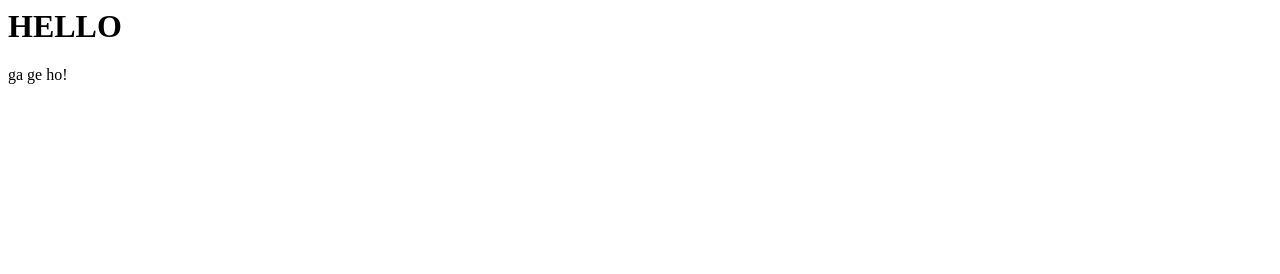
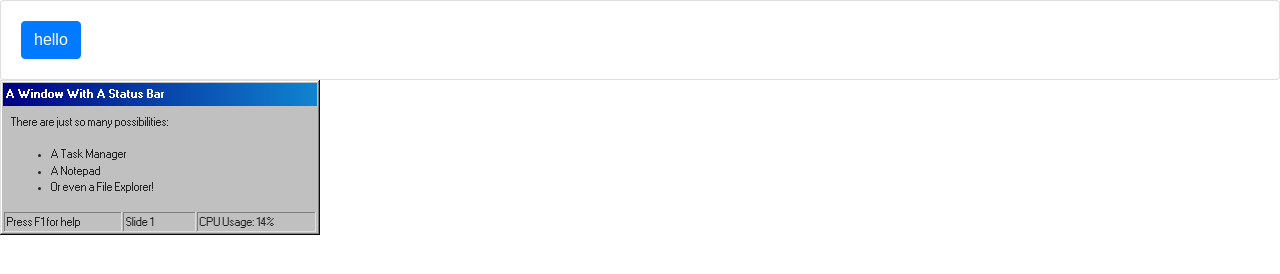
Before and after one commit to zbryikt/xinmeti-final, a plain HTML site: page index.html in a window 1280 px wide. Drawn offline with nearby package versions, Linux system fonts and the light colour scheme.

Commit message:
add 98.css and bootstrap.cs

```diff
--- a/index.html
+++ b/index.html
@@ -1,3 +1,30 @@
+<html>
+<head>
 <meta charset="utf-8">
-<h1>HELLO</h1>
-<p>ga ge ho!</p>
+<link rel="stylesheet" href="https://cdn.jsdelivr.net/npm/bootstrap@4.6.2/dist/css/bootstrap.min.css" integrity="sha384-xOolHFLEh07PJGoPkLv1IbcEPTNtaed2xpHsD9ESMhqIYd0nLMwNLD69Npy4HI+N" crossorigin="anonymous">
+<link rel="stylesheet" href="https://unpkg.com/98.css">
+</head>
+<body>
+  <div class="card"><div class="card-body">
+  <div class="btn btn-primary">hello</div>
+  </div></div>
+<div class="window" style="width: 320px">
+  <div class="title-bar">
+    <div class="title-bar-text">A Window With A Status Bar</div>
+  </div>
+  <div class="window-body">
+<p> There are just so many possibilities:</p>
+<ul>
+    <li>A Task Manager</li>
+    <li>A Notepad</li>
+    <li>Or even a File Explorer!</li>
+</ul>
+  </div>
+  <div class="status-bar">
+    <p class="status-bar-field">Press F1 for help</p>
+    <p class="status-bar-field">Slide 1</p>
+    <p class="status-bar-field">CPU Usage: 14%</p>
+  </div>
+</div>
+</body>
+</html>
```
